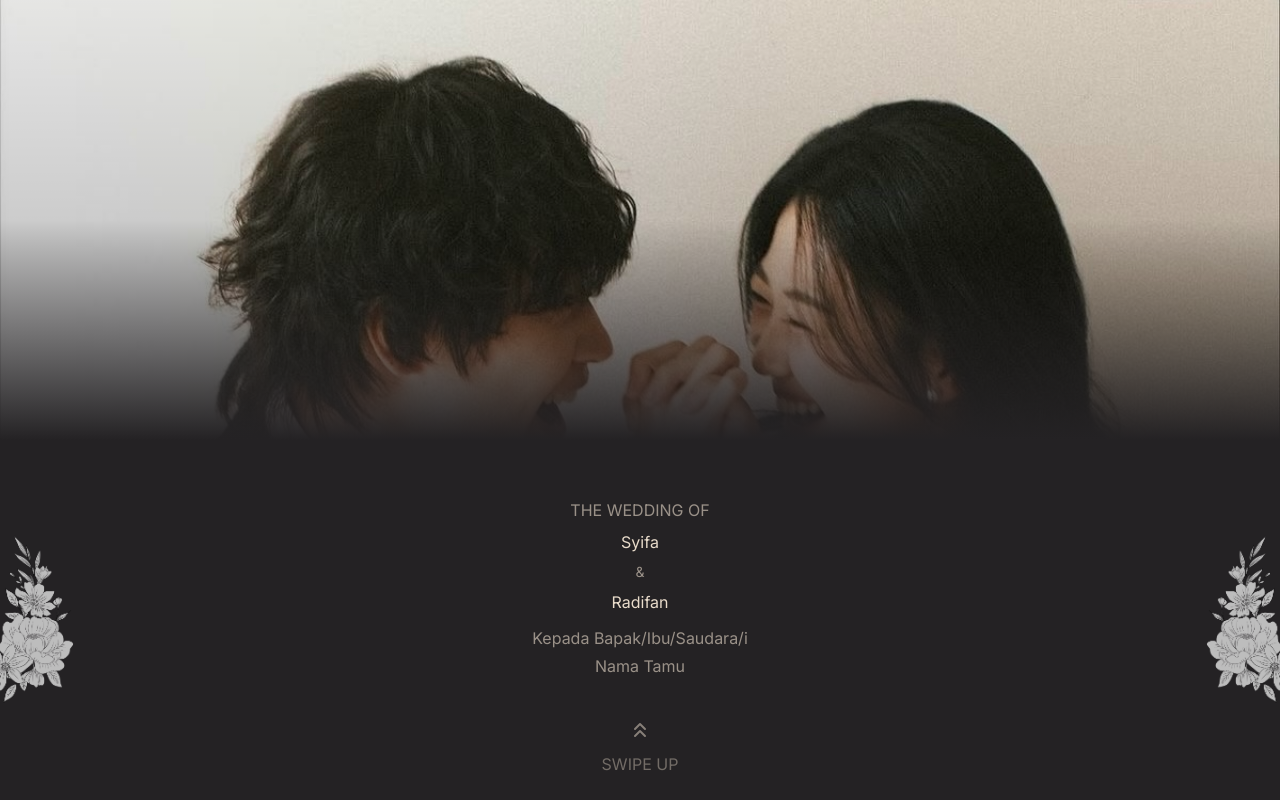
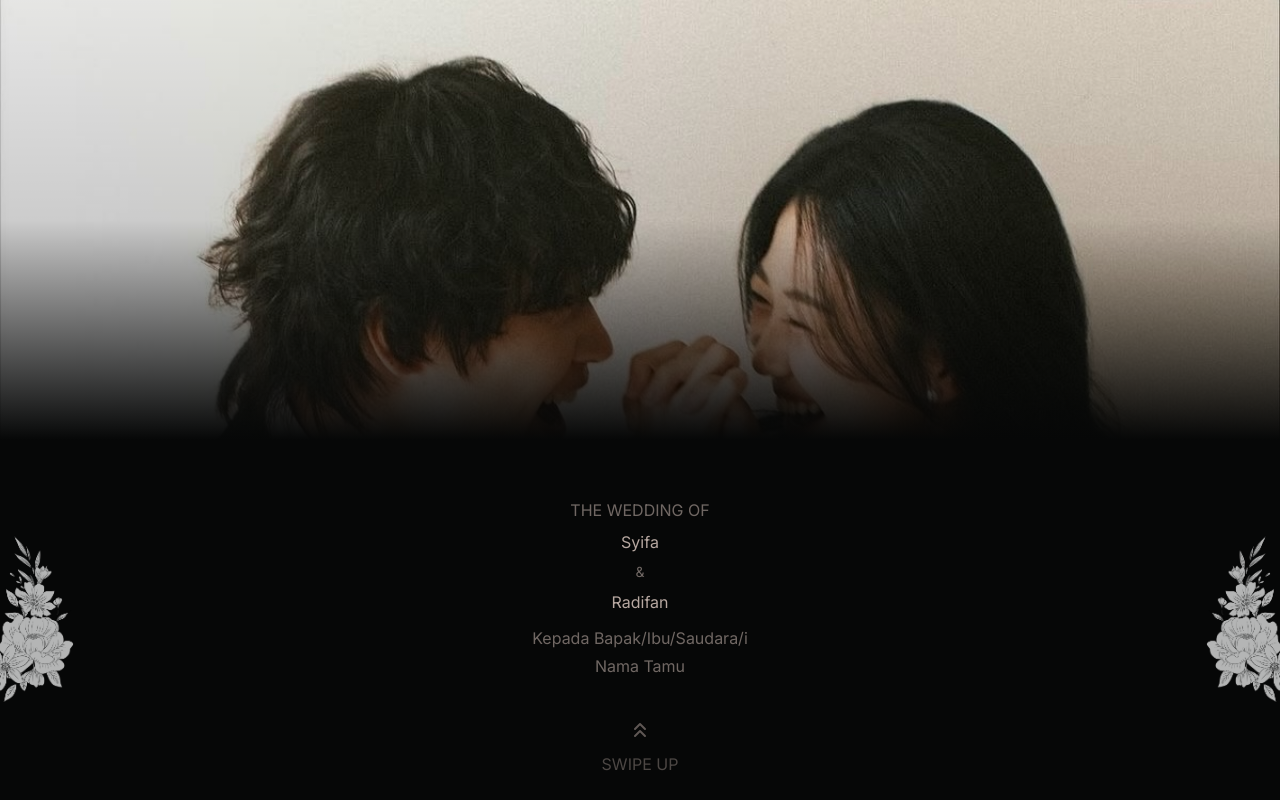
Before and after one commit to rfart/wedding, a Next.js app: page / in a window 1280 px wide. Built offline with nearby package versions, Linux system fonts and the light colour scheme.

Commit message:
color palette placeholder

```diff
--- a/src/app/globals.css
+++ b/src/app/globals.css
@@ -12,12 +12,12 @@
    RAW PALETTE — only change values here to retheme the entire site
    ════════════════════════════════════════════════════════════════════════════ */
 :root {
-  --palette-1: #E9DCCB;   /* Aged Parchment  — lightest */
-  --palette-2: #C0B0A4;   /* Balanced Beige              */
-  --palette-3: #A19088;   /* Chatura Beige               */
-  --palette-4: #82726F;   /* Noble Robe                  */
-  --palette-5: #5C5150;   /* Spell                       */
-  --palette-6: #242224;   /* Raisin Black    — darkest   */
+  --palette-1: #B7A8A1;   /* Riveter Rose    — lightest  */
+  --palette-2: #8C796E;   /* Cedar Plank                 */
+  --palette-3: #5D5148;   /* Oak Creek                   */
+  --palette-4: #222122;   /* Black Out                   */
+  --palette-5: #141313;   /* Cursed Black                */
+  --palette-6: #060707;   /* Black Metal     — darkest   */
 }
 
 /* ════════════════════════════════════════════════════════════════════════════
--- a/src/config.ts
+++ b/src/config.ts
@@ -8,14 +8,14 @@ export const config = {
       fatherName: "Dr(c). Slamet Aji Pamungkas, M.Eng.",
       motherName: "Martini",
       instagram: "https://instagram.com/placeholder",
-      photo: "https://placehold.co/400x500/262C26/DCDBDC?text=Radifan",
+      photo: "https://placehold.co/400x500/141313/B7A8A1?text=Radifan",
     },
     bride: {
       fullName: "Syifa Rahmatika, S.M.",
       fatherName: "Alm. Sarwo Utomo",
       motherName: "Rodiah",
       instagram: "https://instagram.com/placeholder",
-      photo: "https://placehold.co/400x500/474F4B/DCDBDC?text=Syifa",
+      photo: "https://placehold.co/400x500/222122/B7A8A1?text=Syifa",
     },
   },
   event: {
@@ -44,53 +44,53 @@ export const config = {
       title: "Pertemuan Pertama",
       description:
         "[Cerita singkat tentang pertemuan pertama Radifan dan Syifa. Di mana, kapan, dan bagaimana kisah indah ini dimulai.]",
-      photo: "https://placehold.co/400x300/474F4B/DCDBDC?text=Love+Story+1",
+      photo: "https://placehold.co/400x300/222122/B7A8A1?text=Love+Story+1",
     },
     {
       year: "2021",
       title: "Mengenal Lebih Dekat",
       description:
         "[Cerita tentang proses saling mengenal, momen-momen spesial yang dilalui bersama oleh Radifan dan Syifa.]",
-      photo: "https://placehold.co/400x300/262C26/DCDBDC?text=Love+Story+2",
+      photo: "https://placehold.co/400x300/141313/B7A8A1?text=Love+Story+2",
     },
     {
       year: "2025",
       title: "Lamaran",
       description:
         "[Cerita tentang momen lamaran yang tak terlupakan dan keputusan untuk bersatu selamanya dalam ikatan suci pernikahan.]",
-      photo: "https://placehold.co/400x300/474F4B/DCDBDC?text=Love+Story+3",
+      photo: "https://placehold.co/400x300/222122/B7A8A1?text=Love+Story+3",
     },
     {
       year: "2026",
       title: "Menuju Pelaminan",
       description:
         "[Cerita persiapan menuju hari pernikahan di 6 Desember 2026, penuh suka cita dan doa dari keluarga serta orang-orang terkasih.]",
-      photo: "https://placehold.co/400x300/777B78/DCDBDC?text=Love+Story+4",
+      photo: "https://placehold.co/400x300/5D5148/B7A8A1?text=Love+Story+4",
     },
   ],
   gallery: [
     {
-      src: "https://placehold.co/400x600/474F4B/DCDBDC?text=Gallery+1",
+      src: "https://placehold.co/400x600/222122/B7A8A1?text=Gallery+1",
       alt: "Foto Pre-Wedding 1",
     },
     {
-      src: "https://placehold.co/400x400/262C26/DCDBDC?text=Gallery+2",
+      src: "https://placehold.co/400x400/141313/B7A8A1?text=Gallery+2",
       alt: "Foto Pre-Wedding 2",
     },
     {
-      src: "https://placehold.co/400x500/777B78/DCDBDC?text=Gallery+3",
+      src: "https://placehold.co/400x500/5D5148/B7A8A1?text=Gallery+3",
       alt: "Foto Pre-Wedding 3",
     },
     {
-      src: "https://placehold.co/400x600/060906/DCDBDC?text=Gallery+4",
+      src: "https://placehold.co/400x600/060707/B7A8A1?text=Gallery+4",
       alt: "Foto Pre-Wedding 4",
     },
     {
-      src: "https://placehold.co/400x400/474F4B/DCDBDC?text=Gallery+5",
+      src: "https://placehold.co/400x400/222122/B7A8A1?text=Gallery+5",
       alt: "Foto Pre-Wedding 5",
     },
     {
-      src: "https://placehold.co/400x500/474F4B/DCDBDC?text=Gallery+6",
+      src: "https://placehold.co/400x500/222122/B7A8A1?text=Gallery+6",
       alt: "Foto Pre-Wedding 6",
     },
   ],
@@ -116,7 +116,7 @@ export const config = {
     googleFormsUrl: "https://docs.google.com/forms/d/e/placeholder/viewform?embedded=true",
   },
   closing: {
-    photo: "https://placehold.co/390x500/060906/DCDBDC?text=Radifan+%26+Syifa",
+    photo: "https://placehold.co/390x500/060707/B7A8A1?text=Radifan+%26+Syifa",
     message:
       "Merupakan suatu kehormatan dan kebahagiaan bagi kami apabila Bapak/Ibu/Saudara/i berkenan hadir untuk memberikan doa restu kepada kami.",
   },
```
